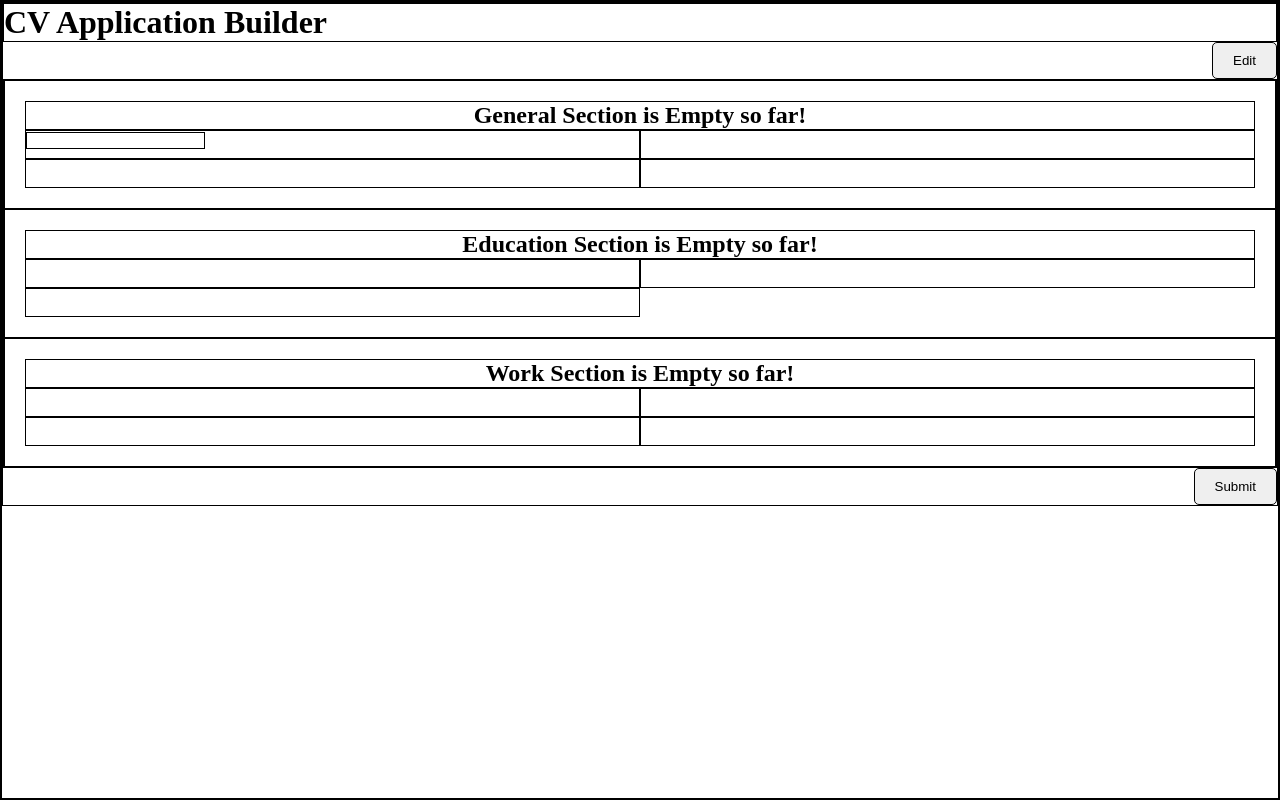
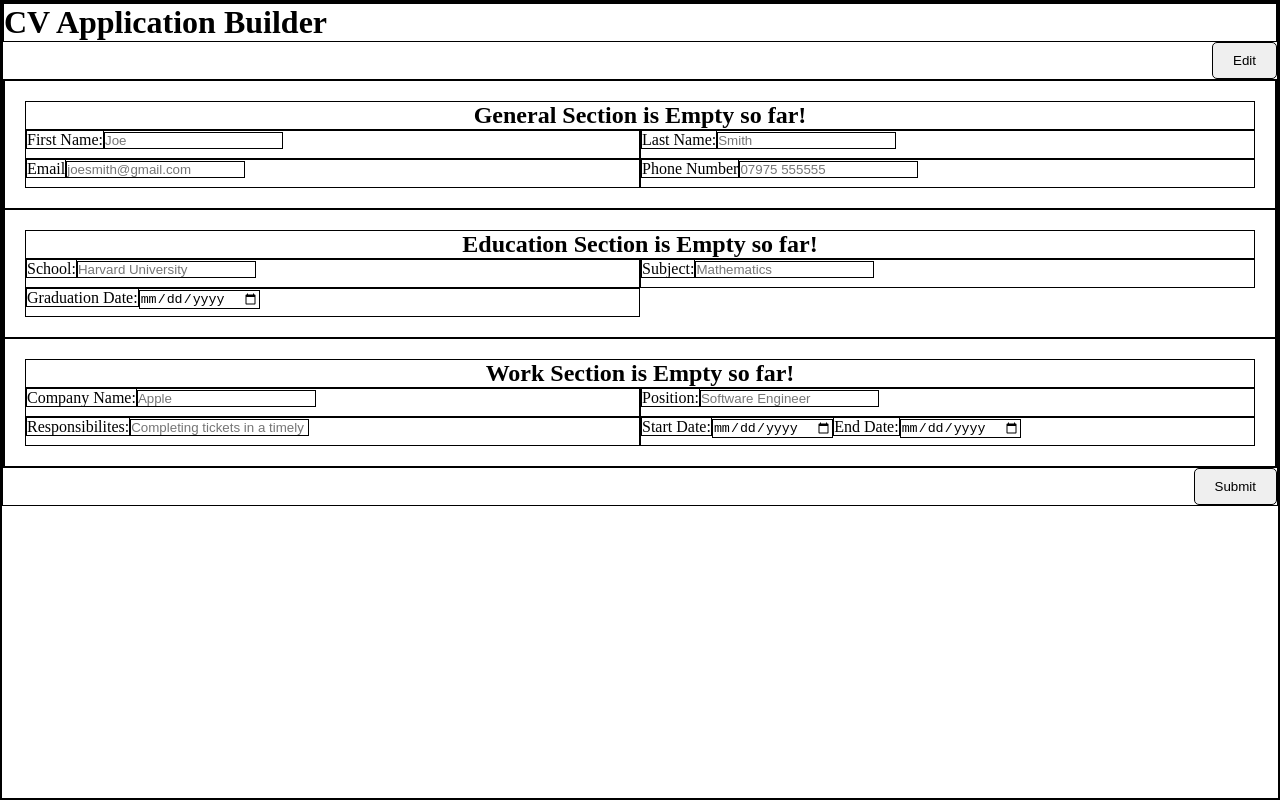
Before and after one commit to Scanceptic/cv-application, a React (Vite) app: page / in a window 1280 px wide. Built offline with nearby package versions, Linux system fonts and the light colour scheme.

Commit message:
add placeholders to inputs

```diff
--- a/src/components/Education.jsx
+++ b/src/components/Education.jsx
@@ -5,9 +5,9 @@ function Education() {
     <>
       <div className="section">
         <h2>Education Section is Empty so far!</h2>
-        <input></input>
-        <input></input>
-        <input></input>
+        <div><label>School:</label><input type="text" placeholder="Harvard University"></input></div>
+        <div><label>Subject:</label><input type="text" placeholder="Mathematics"></input></div>
+        <div><label>Graduation Date:</label><input type="date"></input></div>
       </div>
     </>
   )
--- a/src/components/General.jsx
+++ b/src/components/General.jsx
@@ -5,12 +5,10 @@ function General() {
     <>
       <div className="section">
         <h2>General Section is Empty so far!</h2>
-        <div>
-          <input></input>
-          </div>
-        <input></input>
-        <input></input>
-        <input></input>
+        <div><label>First Name:</label><input type="text" placeholder="Joe"></input></div>
+        <div><label>Last Name:</label><input type="text" placeholder="Smith"></input></div>
+        <div><label>Email</label><input type="email" placeholder="joesmith@gmail.com"></input></div>
+        <div><label>Phone Number</label><input type="tel" placeholder="07975 555555"></input></div>
       </div>
     </>
   )
--- a/src/components/Work.jsx
+++ b/src/components/Work.jsx
@@ -5,10 +5,13 @@ function Work() {
     <>
       <div className="section">
         <h2>Work Section is Empty so far!</h2>
-        <input></input>
-        <input></input>
-        <input></input>
-        <input></input>
+        <div><label>Company Name:</label><input type="text" placeholder="Apple"></input></div>
+        <div><label>Position:</label><input type="text" placeholder="Software Engineer"></input></div>
+        <div><label>Responsibilites:</label><input type="text" placeholder="Completing tickets in a timely manner"></input></div>
+        <div>
+          <label>Start Date:</label><input type="date"></input>
+          <label>End Date:</label><input type="date"></input>
+        </div>
       </div>
     </>
   )
```
